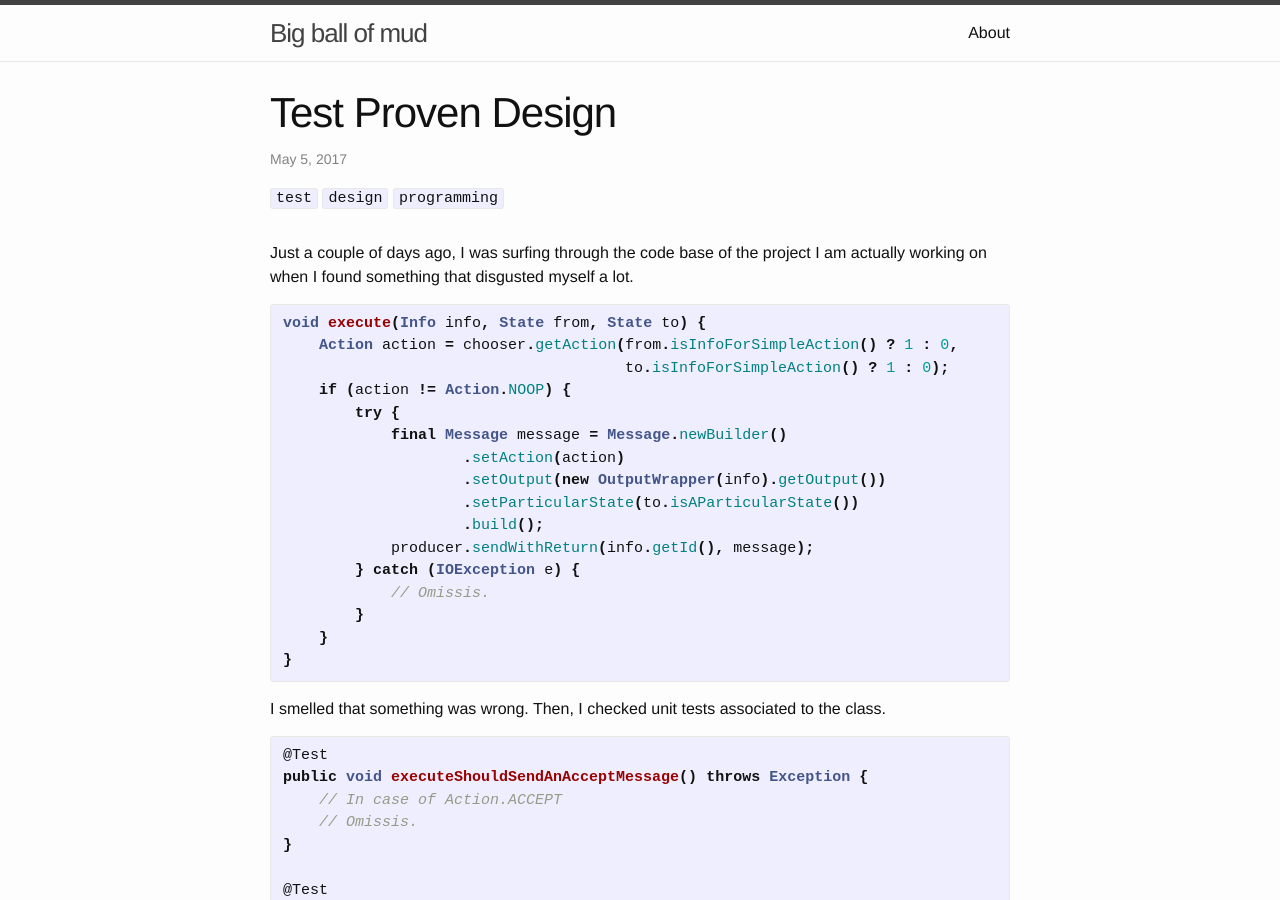
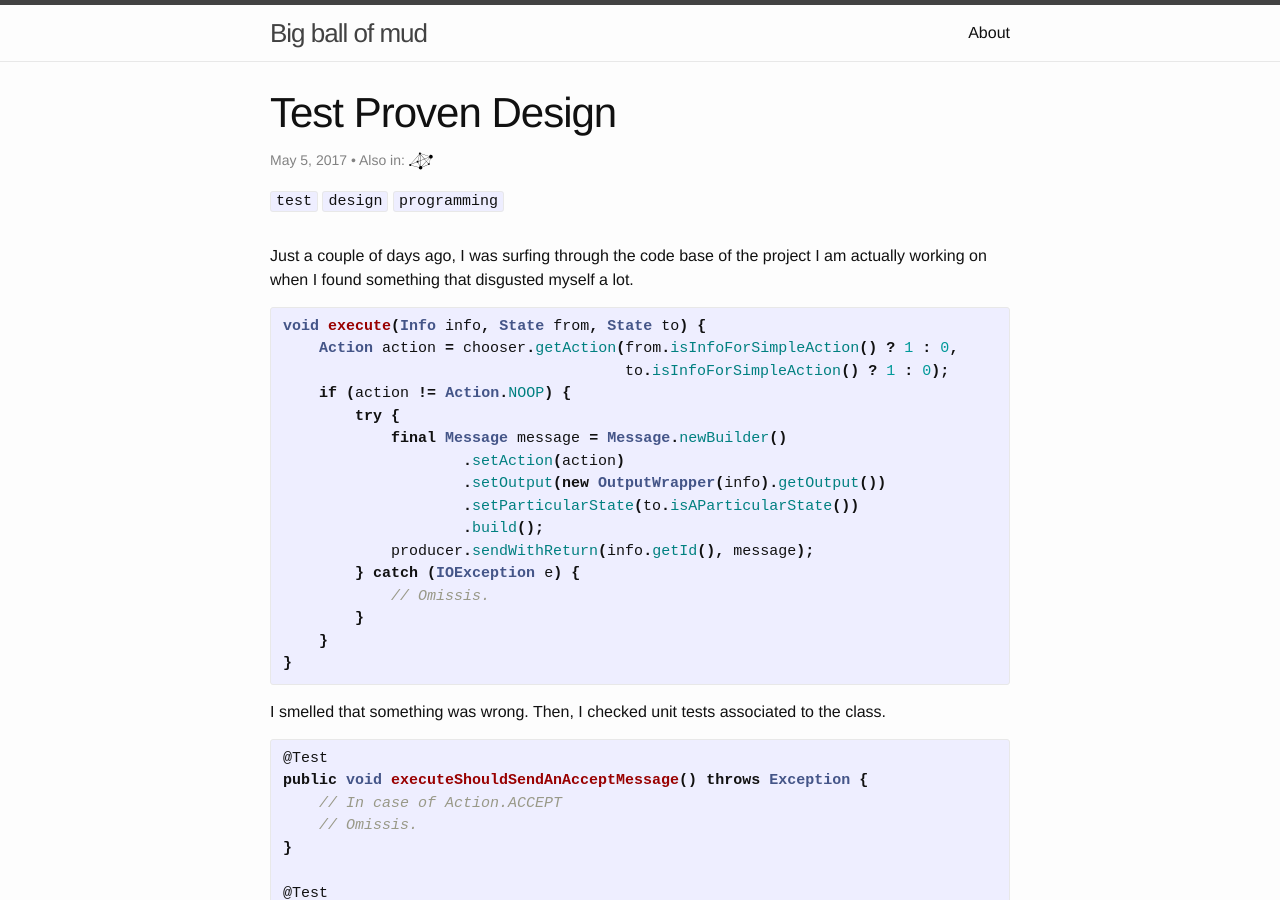
Before and after one commit to rcardin/rcardin.github.io, a Jekyll site: the page built from _posts/2017-05-05-test-proven-design.markdown, in a window 1280 px wide and 900 px high. Built offline with Jekyll 4.4.1, drawn with Linux system fonts in a browser that asks for light colours; comment, search, counter and statistics services are not loaded; part of the change alters nothing that is shown.

```diff
--- a/_posts/2017-05-05-test-proven-design.markdown
+++ b/_posts/2017-05-05-test-proven-design.markdown
@@ -16,6 +16,7 @@ summary: "Just a couple of days ago, I was surfing through the code base of the
 social-share: true
 social-title: "Test Proven Design"
 social-tags: "test, programming, design"
+dzone-link: "https://dzone.com/articles/test-proven-design"
 ---
 
 Just a couple of days ago, I was surfing through the code base of the project I am actually working on
```
